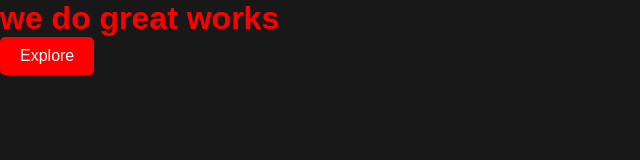
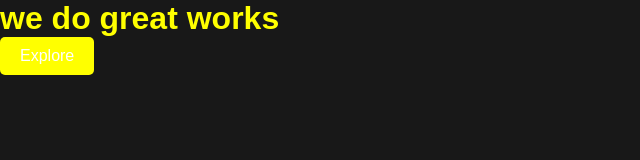
Before and after one commit to rahulInSilico/cohort-2.0-demo-1, a plain HTML site: page index.html in a window 1280 px wide. Shown: the whole page, without its empty margins (0-640 px from the left). Drawn offline with Linux system fonts and the light colour scheme.

Commit message:
14 Dec 1st changes

```diff
--- a/styles.css
+++ b/styles.css
@@ -26,14 +26,14 @@ body {
 }
 
 h1 {
-	color: red;
+	color: rgb(255, 255, 0);
 
 }
 button {
 	padding: 10px 20px;
 	font-size: 16px;
 	color: #fff;
-	background-color: red;
+	background-color: rgb(255, 255, 0);
 	border: none;
 	border-radius: 5px;
 	cursor: pointer;
```
